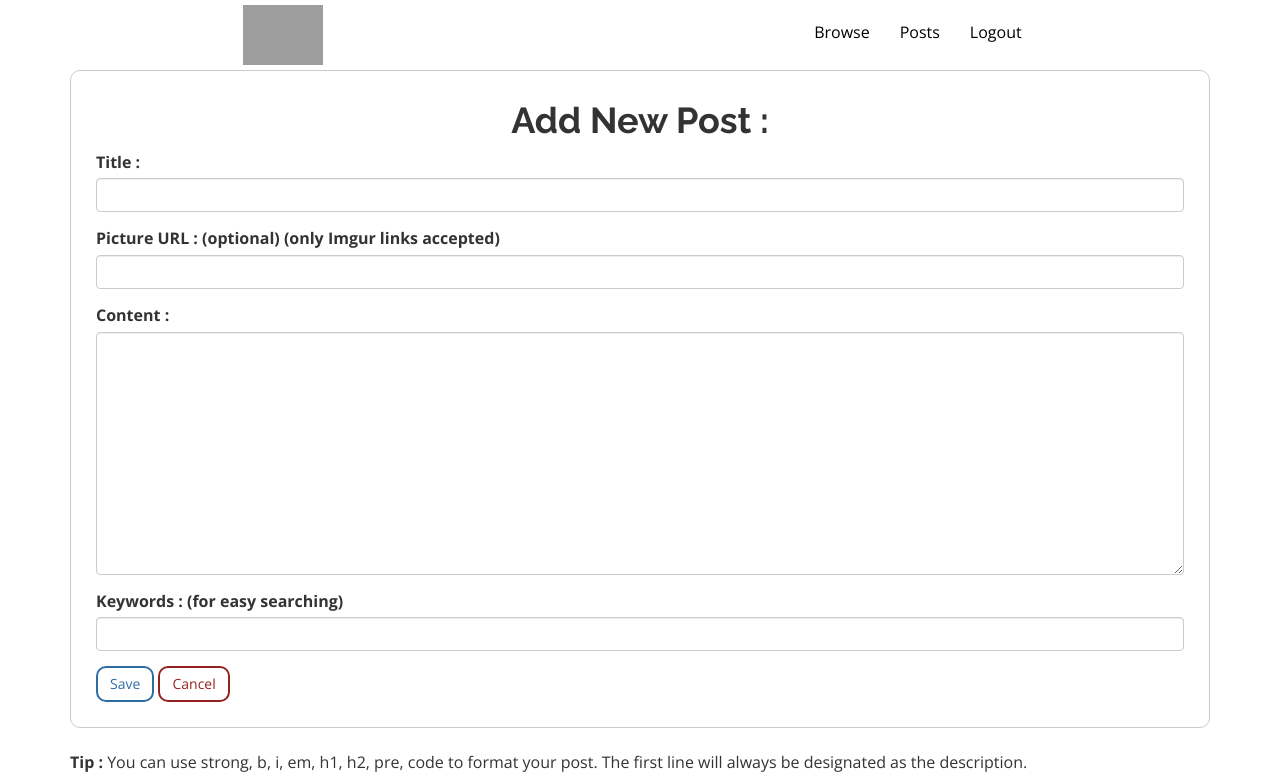
After one commit to ncabelin/mindwelder, a Flask app: page /addpost in a window 1280 px wide. The commit adds this page. Shown: the top 783 px of the page. Run offline with Flask 2, Linux system fonts and the light colour scheme; a user stored in the database is signed in; parts of the project's set-up code (start-up, migrations or seed data) failed here and were passed over; some libraries are stand-ins or nearby versions; grey boxes are pictures that could not be loaded.

Commit message:
fixed add post route

```diff
--- a/database.py
+++ b/database.py
@@ -25,7 +25,9 @@ class Post(Base):
 	user_id = Column(Integer, ForeignKey('user.id'))
 	user = relationship(User)
 	title = Column(String(250), nullable=False)
+	picture = Column(String(250))
 	post_content = Column(String(250), nullable=False)
+	keywords = Column(String(250))
 	date_added = Column(DateTime, nullable=False)
 
 	@property
--- a/main.py
+++ b/main.py
@@ -98,9 +98,14 @@ def markdown(content):
     content = content.replace('\n', '<br>')
     return content
 
+def find_username(user_id):
+	user = getUserByID(user_id)
+	return user.username
+
 app.jinja_env.filters['standard_date'] = standard_date
 app.jinja_env.filters['firstline'] = firstline
 app.jinja_env.filters['markdown'] = markdown
+app.jinja_env.filters['find_username'] = find_username
 
 google_client_id = json.loads(
 		open('client_secret_mw.json', 'r').read()
@@ -111,16 +116,6 @@ def showFront():
 	# public facing page render
 	user = find_logged_user()
 	posts = session.query(Post).all()
-	# posts = [
-	# 	{ "subject": "Subject 1",
-	# 		"content": "This is content 1",
-	# 		"date_modified": "None",
-	# 		"user_id": "123"},
-	# 	{ "subject": "Subject 2",
-	# 		"content": "This is content 2",
-	# 		"date_modified": "None",
-	# 		"user_id": "134"}
-	# ]
 	return render_template('front.html',
 		user_logged = user,
 		posts = posts,
@@ -216,9 +211,32 @@ def gdisconnect():
 				'user_id']
 			for s in session_list:
 				del login_session[s]
-			return redirect(url_for('login'))
+			return redirect(url_for('showFront'))
 		else:
 			return respond('Failed to revoke token for given user.', 404)
+
+@app.route('/addpost', methods=['GET', 'POST'])
+@login_required
+def addPost():
+	user = getUserByEmail(login_session['email'])
+	if user:
+		# POST method add category
+		if request.method == 'POST':
+			post = Post(title = request.form['title'],
+				user_id = user.id,
+				picture = request.form['picture'],
+				post_content = request.form['content'],
+				keywords = request.form['keywords'],
+				date_added = datetime.datetime.now(),
+				)
+			session.add(post)
+			session.commit()
+			return redirect(url_for('showUser', user_id = user.id))
+
+		# GET method shows add page
+		return render_template('addpost.html', user_logged = user.username)
+	else:
+		return redirect(url_for('login'))
 
 @app.route('/showpost/<int:post_id>', methods=['GET'])
 def showPost(post_id):
--- /dev/null
+++ b/templates/addpost.html
@@ -0,0 +1,44 @@
+{% extends "base.html" %}
+{% block content %}
+<div class="container">
+  <div class="row">
+    <div class="col-md-12">
+      {% if message: %}
+        <div class="alert alert-danger">
+          {{ message }}
+          <a href="" class="close" data-dismiss="alert" aria-label="close">&times;</a>
+        </div>
+      {% endif %}
+      <form method="POST" class="form-box">
+        <h1 class="text-center">Add New Post :</h1>
+        <div class="form-group">
+          <label for="title">Title :</label>
+          <input type="text" name="title" id="title" class="form-control" maxlength="120">
+        </div>
+        <div class="form-group">
+          <label for="picture">Picture URL : (optional) (only Imgur links accepted)</label>
+          <input type="text" name="picture" id="picture" class="form-control" maxlength="30">
+        </div>
+        <div class="form-group">
+          <label for="content">Content :</label>
+          <textarea rows="10" name="content" id="content" class="form-control" style="font-size: 16px; font-family: 'Lato', sans-serif;"></textarea>
+        </div>
+        <div class="form-group">
+          <label for="keywords">Keywords : (for easy searching)</label>
+          <input type="text" name="keywords" id="keywords" class="form-control" value="" maxlength="120">
+        </div>
+        <button type="submit" class="btn btn-primary">Save</button>
+        <a class="btn btn-danger" href="">Cancel</a>
+      </form>
+    </div>
+  </div>
+  <div class="row">
+    <div class="col-md-12">
+      <p>
+        <br>
+        <strong>Tip :</strong> You can use strong, b, i, em, h1, h2, pre, code to format your post.  The first line will always be designated as the description.
+      </p>
+    </div>
+  </div>
+</div>
+{% endblock %}
```
Also changed, not shown: templates/front.html (+4 -4 lines), mindwelder.db, 1 other file.
